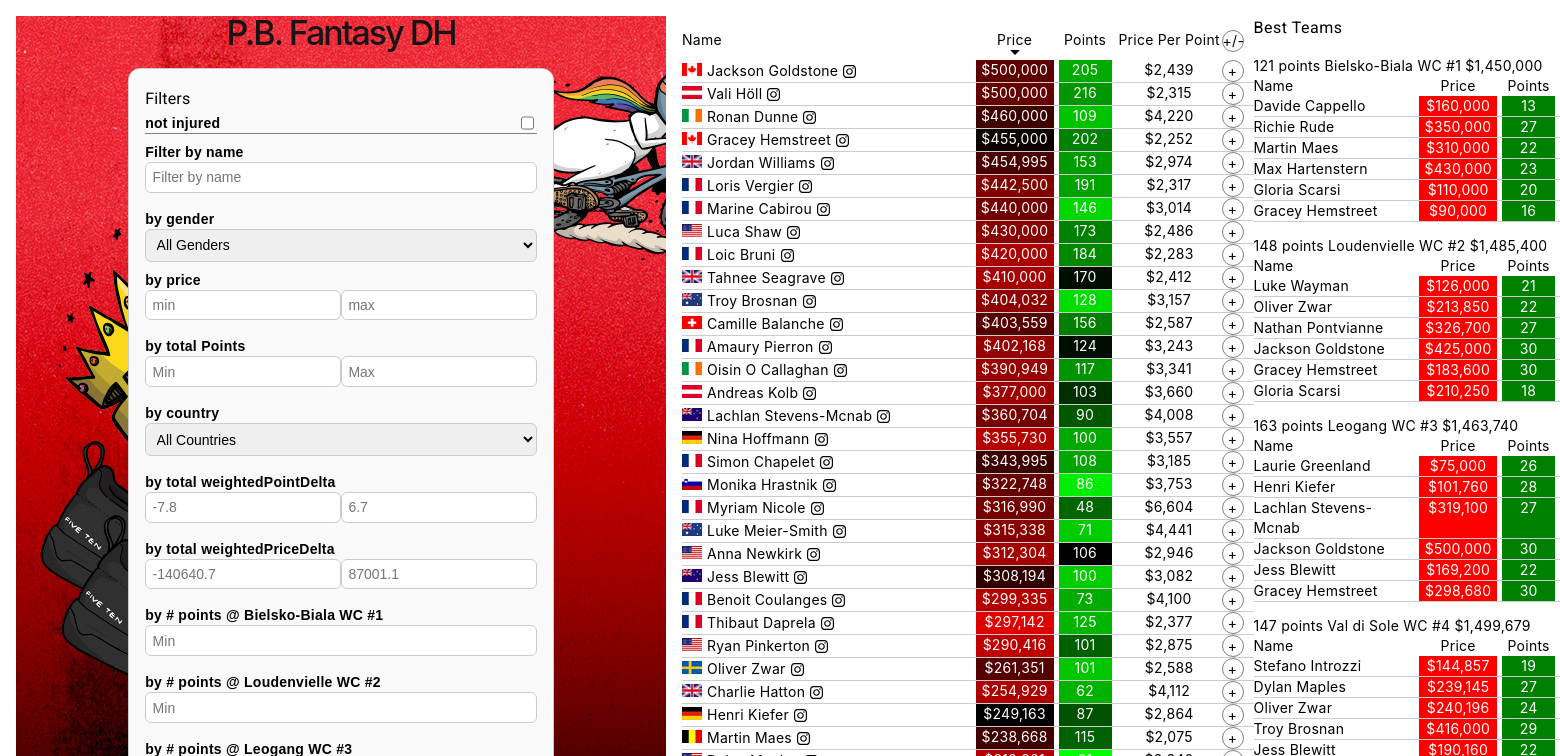
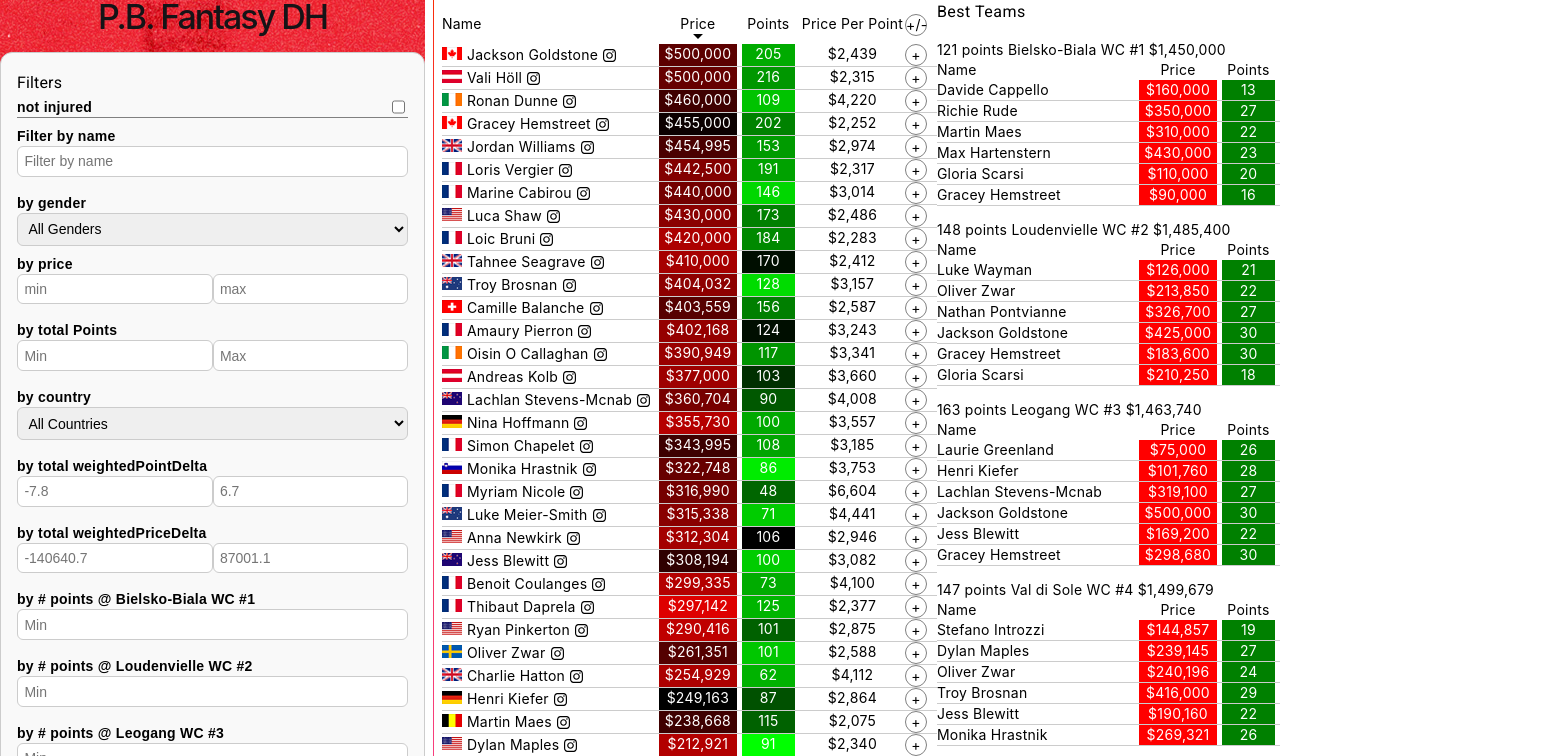
Before and after one commit to paultrial/fantasy, an Angular app: page / in a window 1280 px wide. Shown: the top 756 px of the page, 1560 px wide, since content can reach past the window. Built offline with nearby package versions, Linux system fonts and the light colour scheme.

Commit message:
minor adjustments

```diff
--- a/src/app/app.component.html
+++ b/src/app/app.component.html
@@ -218,7 +218,7 @@
   </div>
   <div class="divider" role="separator" aria-label="Divider"></div>
   <div class="right-side">
-    <section>
+    <section style="min-width: 495px;">
       <ul *ngIf="filteredAthletes.length > 0" class="athleteList">
         <li class="header">
           <div class="name">Name</div>
@@ -268,7 +268,7 @@
       {{filteredAthletes.length}} athletes
     </section>
 
-    <section style="width: 471px;">
+    <section style="min-width: 300px;">
       <h4>Best Teams</h4>
 
       <ul class="athleteList" *ngFor="let round of bestTeams">
--- a/src/app/app.component.less
+++ b/src/app/app.component.less
@@ -2,9 +2,6 @@ main {
     width: 100%;
     min-height: 100%;
     display: flex;
-
-
-    padding: 1rem;
     box-sizing: inherit;
     position: relative;
 }
@@ -92,7 +89,7 @@ h4.nrathletePerTeam {
 
 .left-side {
     width: 25%;
-    min-width: 650px;
+    min-width: 425px;
     display: flex;
     justify-content: center;
     align-items: flex-start;
@@ -283,7 +280,7 @@ h4.nrathletePerTeam {
             text-align: center;
         }
 
-        width: 100%;
+        width: 50%;
 
         .athleteList {
             .header {
```
